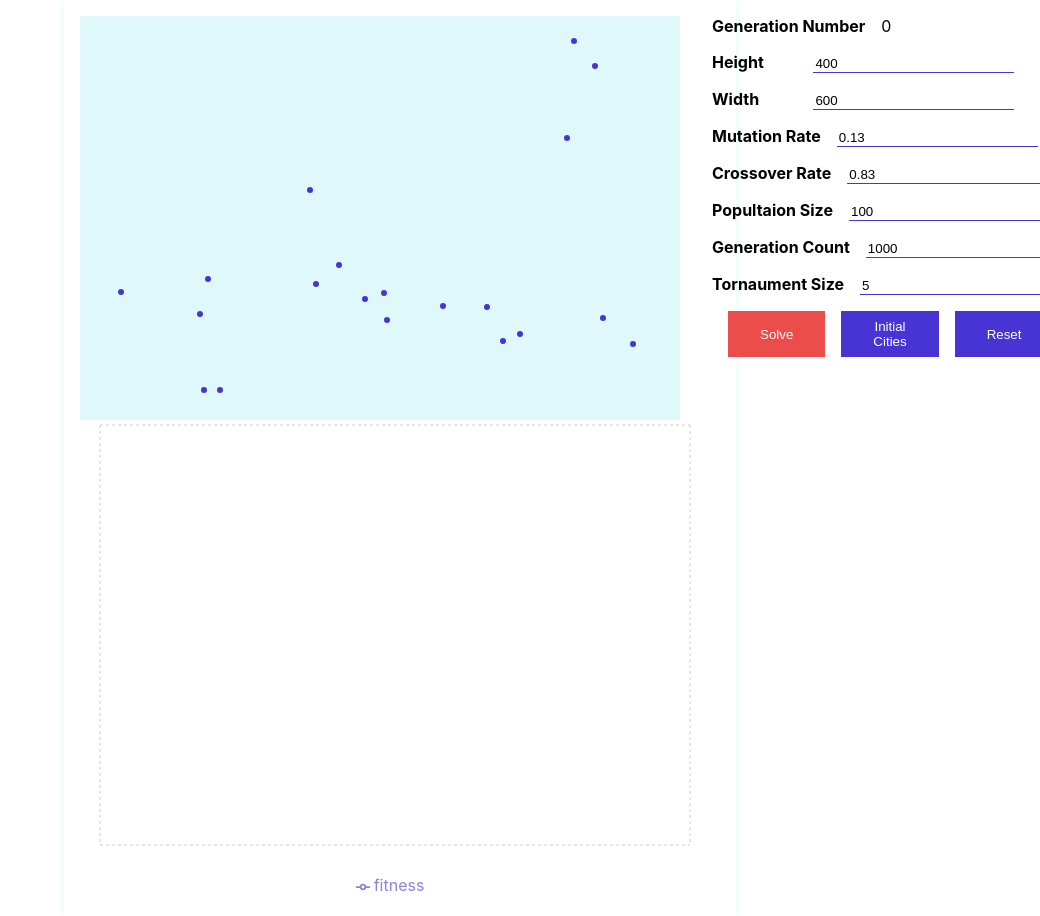
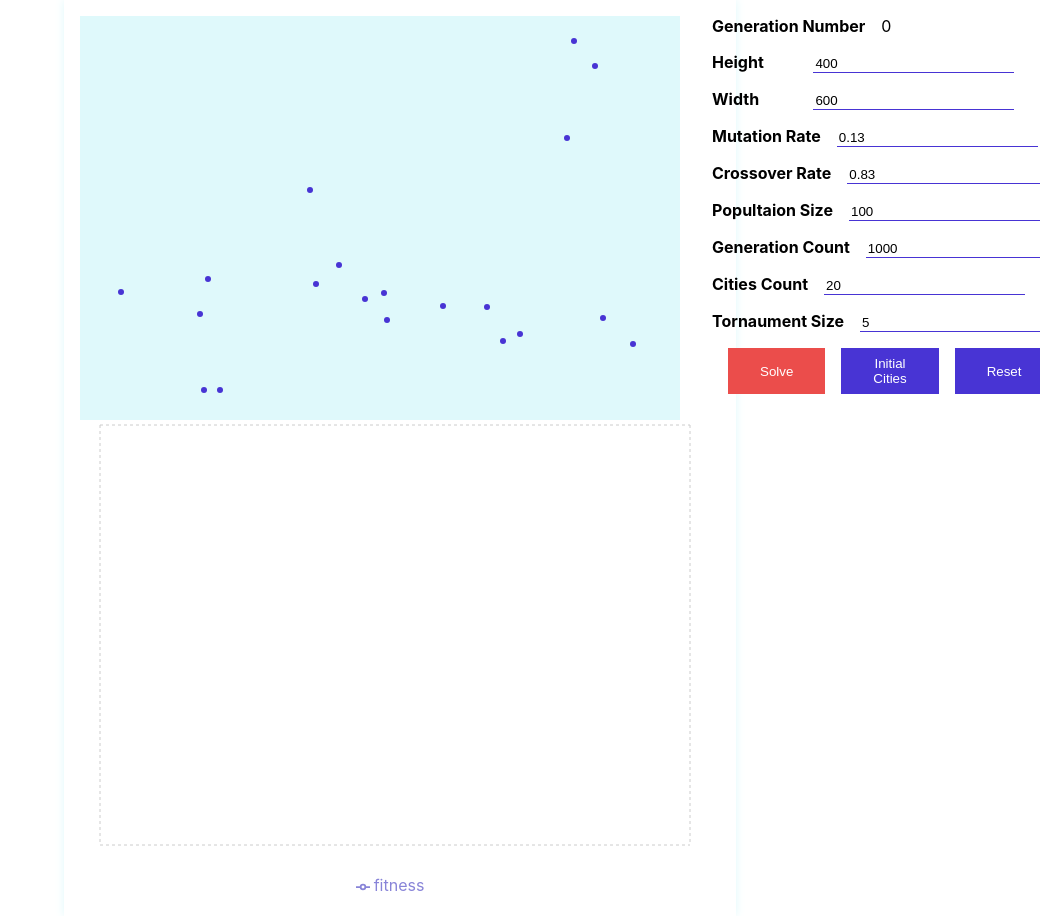
Before and after one commit to javadtavakoli/TSP-GA-React, a React (Create React App) app: page / in a window 1280 px wide. Shown: the top 916 px of the page, without its empty margins (240-1280 px from the left). Built offline with nearby package versions, Linux system fonts and the light colour scheme.

Commit message:
Added cities count control

```diff
--- a/src/App.tsx
+++ b/src/App.tsx
@@ -231,6 +231,17 @@ function App() {
             </div>
           </div>
           <div className="description">
+            <div className="label">Cities Count</div>
+            <div className="value">
+              <input
+                defaultValue={citiesCountRef.current}
+                onChange={(e) => {
+                  citiesCountRef.current = Number.parseInt(e.target.value);
+                }}
+              />
+            </div>
+          </div>
+          <div className="description">
             <div className="label">Tornaument Size</div>
             <div className="value">
               <input
```
